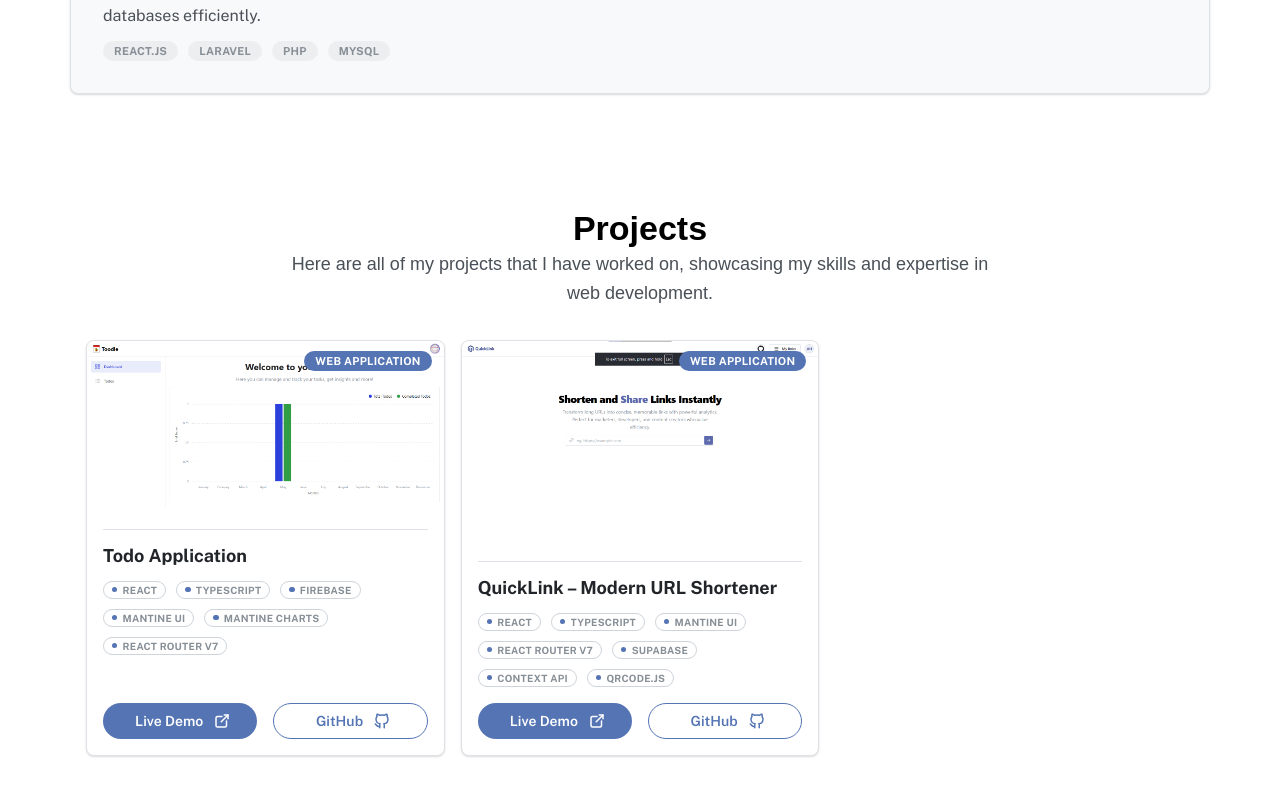
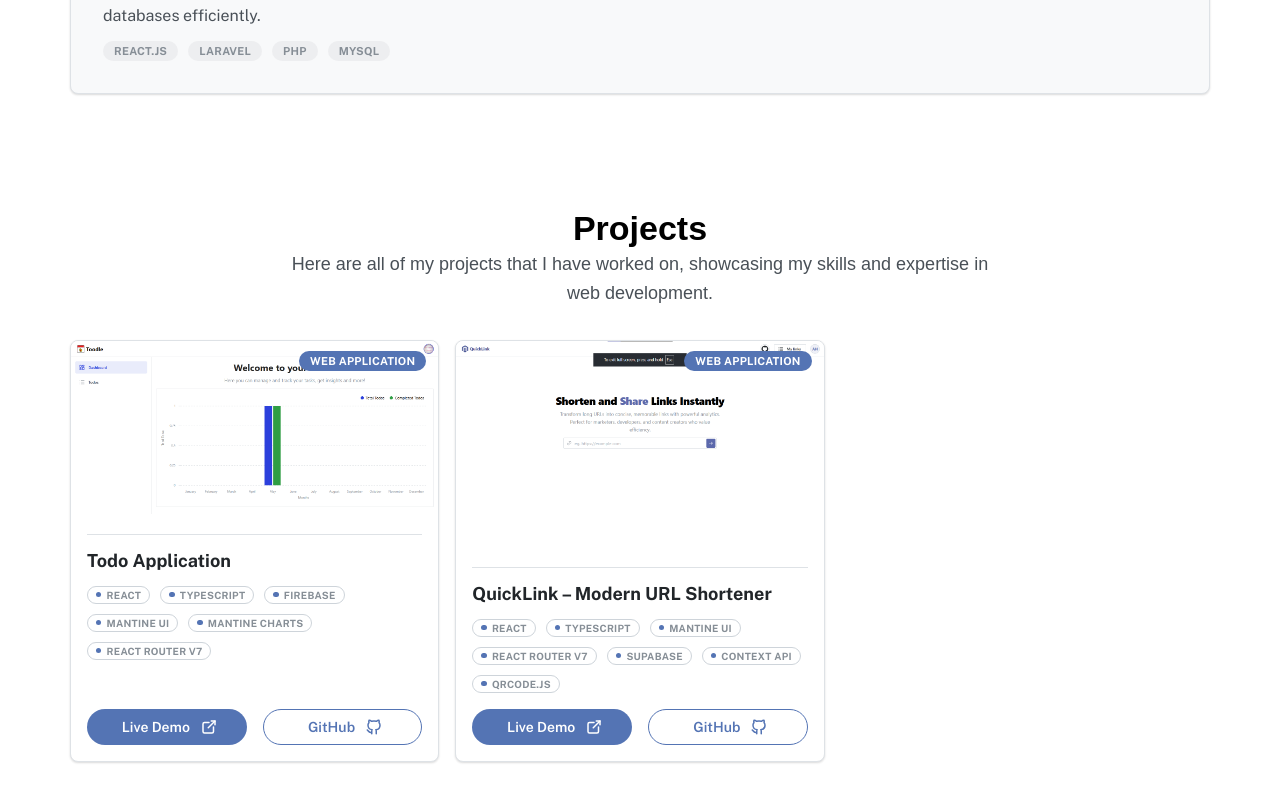
Before and after one commit to aymanehbich/aymane-hbich-portfolio, a Next.js app: page / in a window 1280 px wide. Shown: the part 3300-4100 px from the top of the page. Built offline with nearby package versions, Linux system fonts and the light colour scheme; a web font is replaced by a local one.

Commit message:
fix(style) : removing extra inline padding

```diff
--- a/app/Components/Sections/ProjectsSection/ProjectsSection.tsx
+++ b/app/Components/Sections/ProjectsSection/ProjectsSection.tsx
@@ -59,7 +59,7 @@ const projects = [
 ];
 export default function ProjectsSection() {
   return (
-    <Container id="projects" fluid pb="xl" pt={80}>
+    <Container id="projects" fluid pb="xl" pt={80} px={0}>
       <Paper maw={700} mx="auto" mb="xl">
         <Title ff="var(--font-my)" ta="center" order={2} fw={900} size="h1">
           Projects
```
